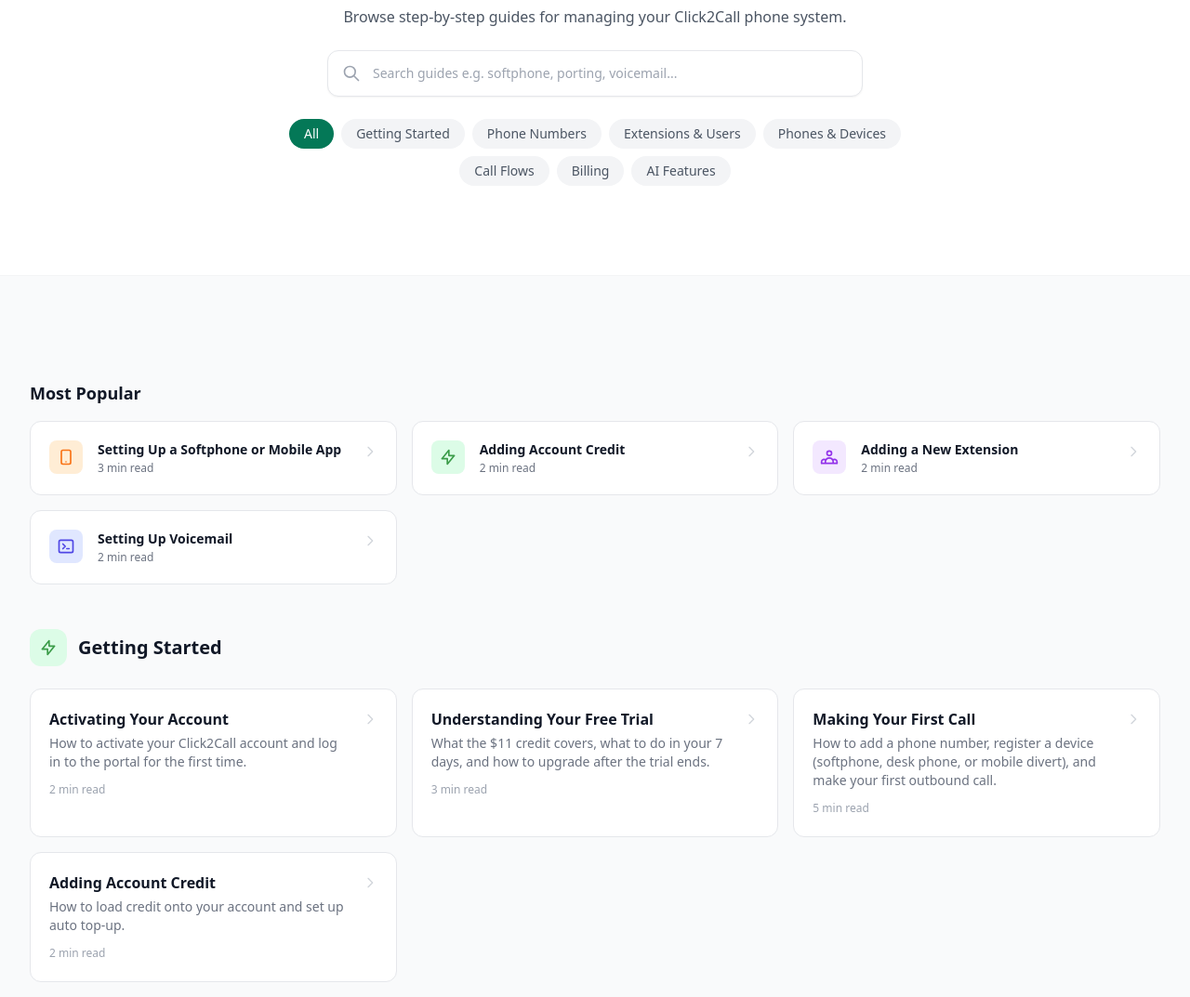
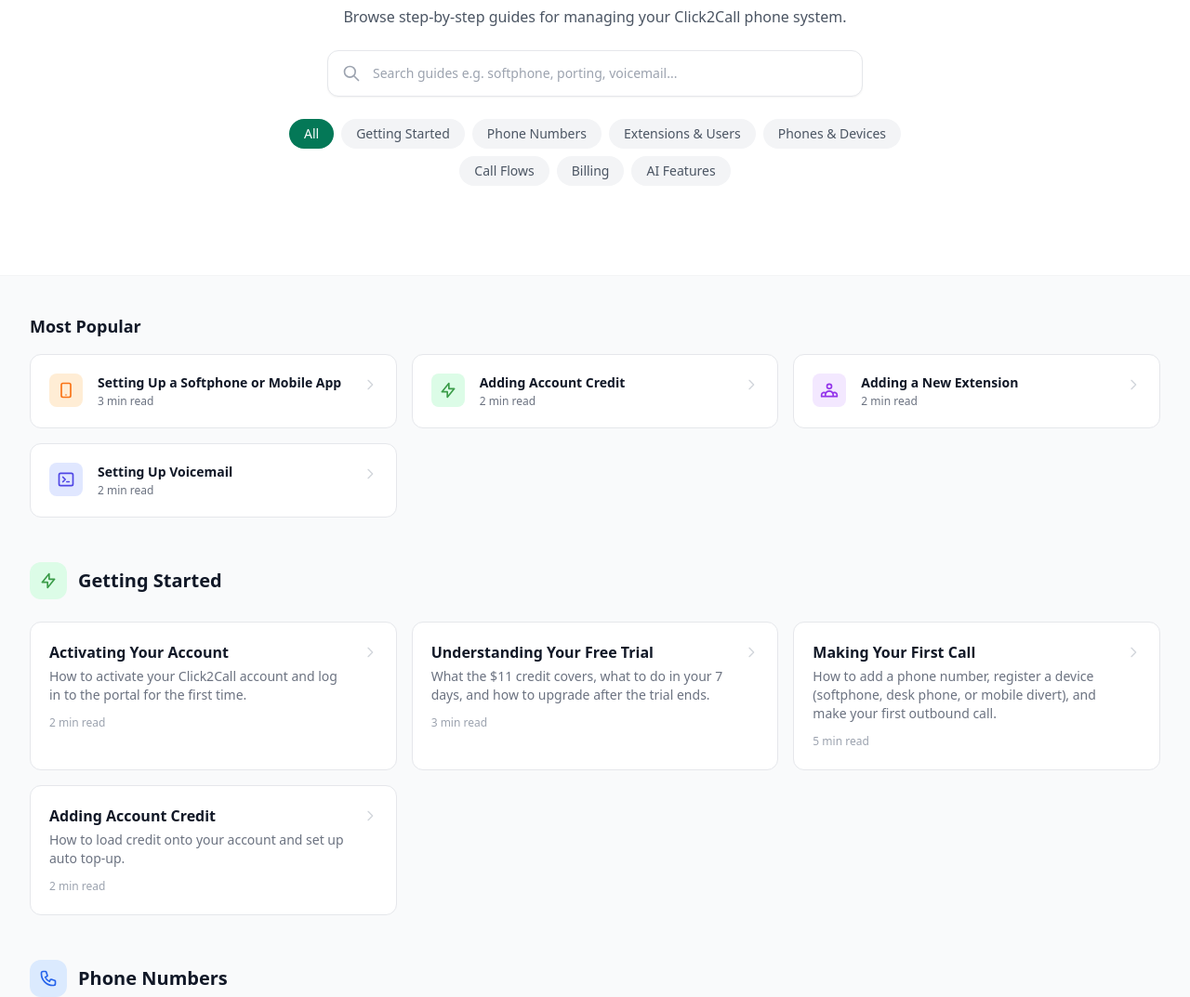
Before and after one commit to BcomServicesLimited/click2call-website, a plain HTML site: page help/index.html in a window 1280 px wide. Shown: the part 227-1300 px from the top of the page at 93% size. Drawn offline with nearby package versions, Linux system fonts and the light colour scheme.

Commit message:
fix: reduce help index article grid top padding so search box and popular row are visible

```diff
--- a/help/index.html
+++ b/help/index.html
@@ -185,7 +185,7 @@
   </section>
 
   <!-- Article grid -->
-  <section class="max-w-7xl mx-auto px-4 sm:px-6 lg:px-8 pt-28 pb-14">
+  <section class="max-w-7xl mx-auto px-4 sm:px-6 lg:px-8 pt-10 pb-14">
     <div id="no-results" class="hidden text-center py-16">
       <svg class="w-12 h-12 text-gray-300 mx-auto mb-4" fill="none" stroke="currentColor" viewBox="0 0 24 24"><path stroke-linecap="round" stroke-linejoin="round" stroke-width="1.5" d="M9.172 16.172a4 4 0 015.656 0M9 10h.01M15 10h.01M21 12a9 9 0 11-18 0 9 9 0 0118 0z"/></svg>
       <p class="text-gray-500 text-lg font-medium">No guides found</p>
```
